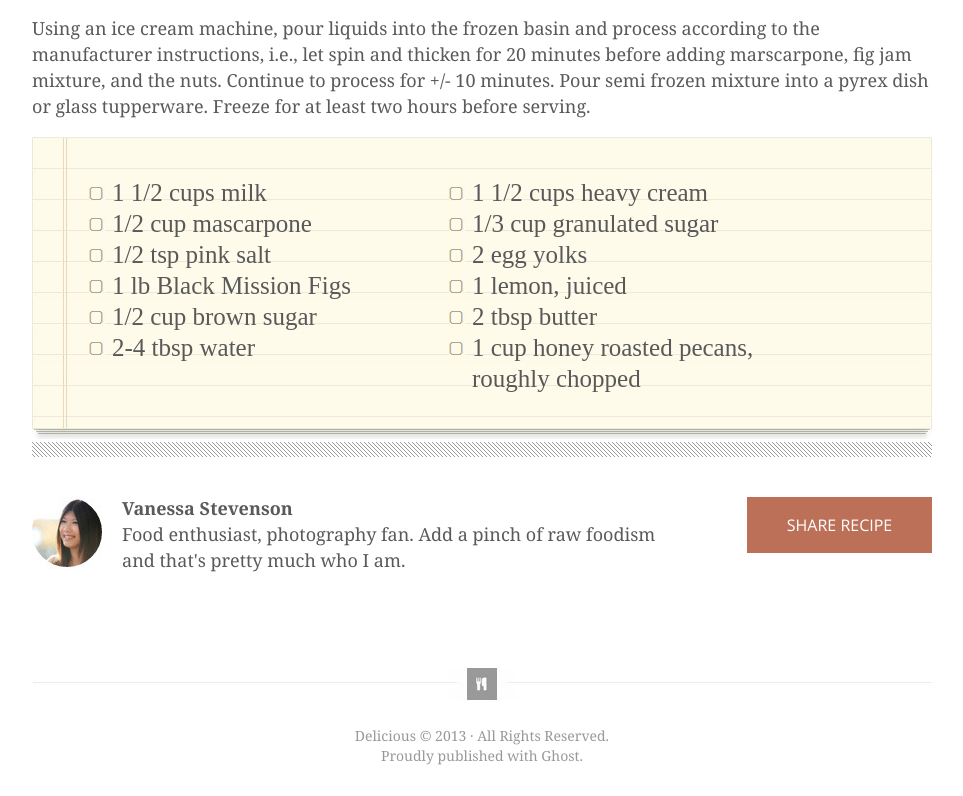
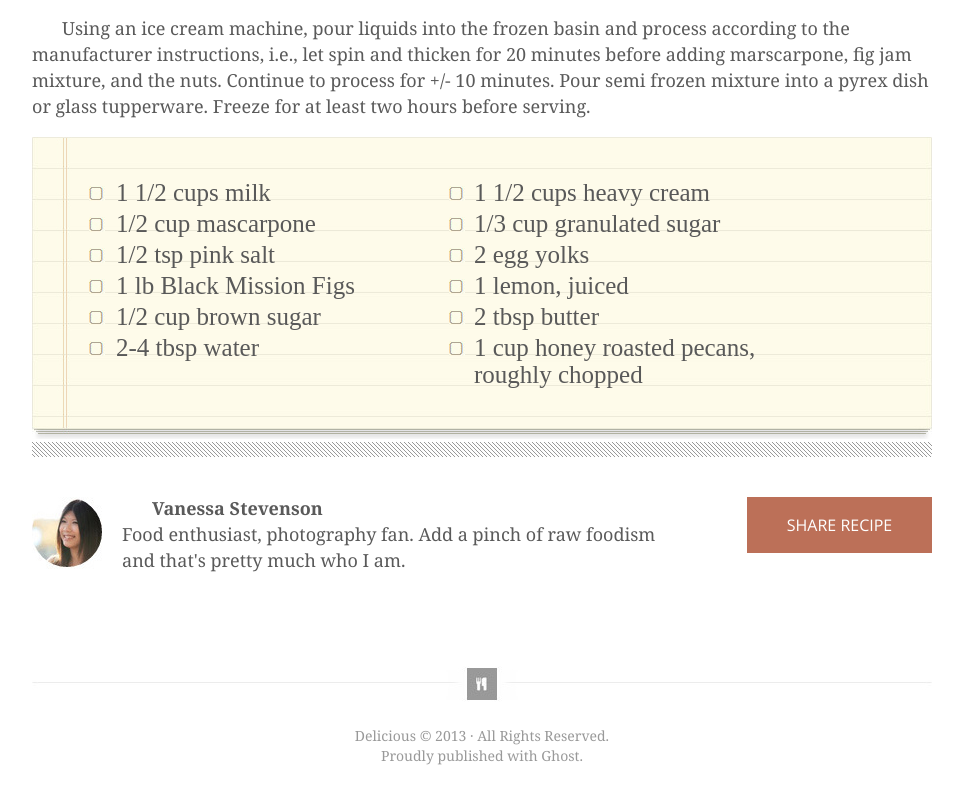
Before and after one commit to chakrawalker/DeliciousWebsite, a plain HTML site: page index.html in a window 1280 px wide. Shown: the part 1100-1896 px from the top of the page, without its empty margins (158-1121 px from the left). Drawn offline with nearby package versions, Linux system fonts and the light colour scheme; a web font is replaced by a local one.

Commit message:
Update style.css - Final Update

```diff
--- a/style.css
+++ b/style.css
@@ -18,6 +18,7 @@ p {
 	font-size: 18px;
 	color: #5a5a5a;
 	line-height: 26px;
+	text-indent: 30px;
 }
 
 #body {
@@ -66,8 +67,20 @@ p {
 	color: #595959;
 	font-family: 'Just Another Hand';
 	font-size: 25px;
-	line-height: 31px;
+	line-height: 27px;
+
+}
+
+#recipe li {
 	list-style-image: url('images/list-marker.jpg');
+	cursor: pointer;
+	padding:2px;
+}
+
+#recipe span{
+	text-decoration:none;
+	cursor:pointer;
+	padding: 2px;
 }
 
 #bio {
@@ -107,6 +120,7 @@ p {
 	margin-top:40px;
 }
 
+
 #footer {
 	font-family : Georgia, serif;
 	color: #999999;
```
